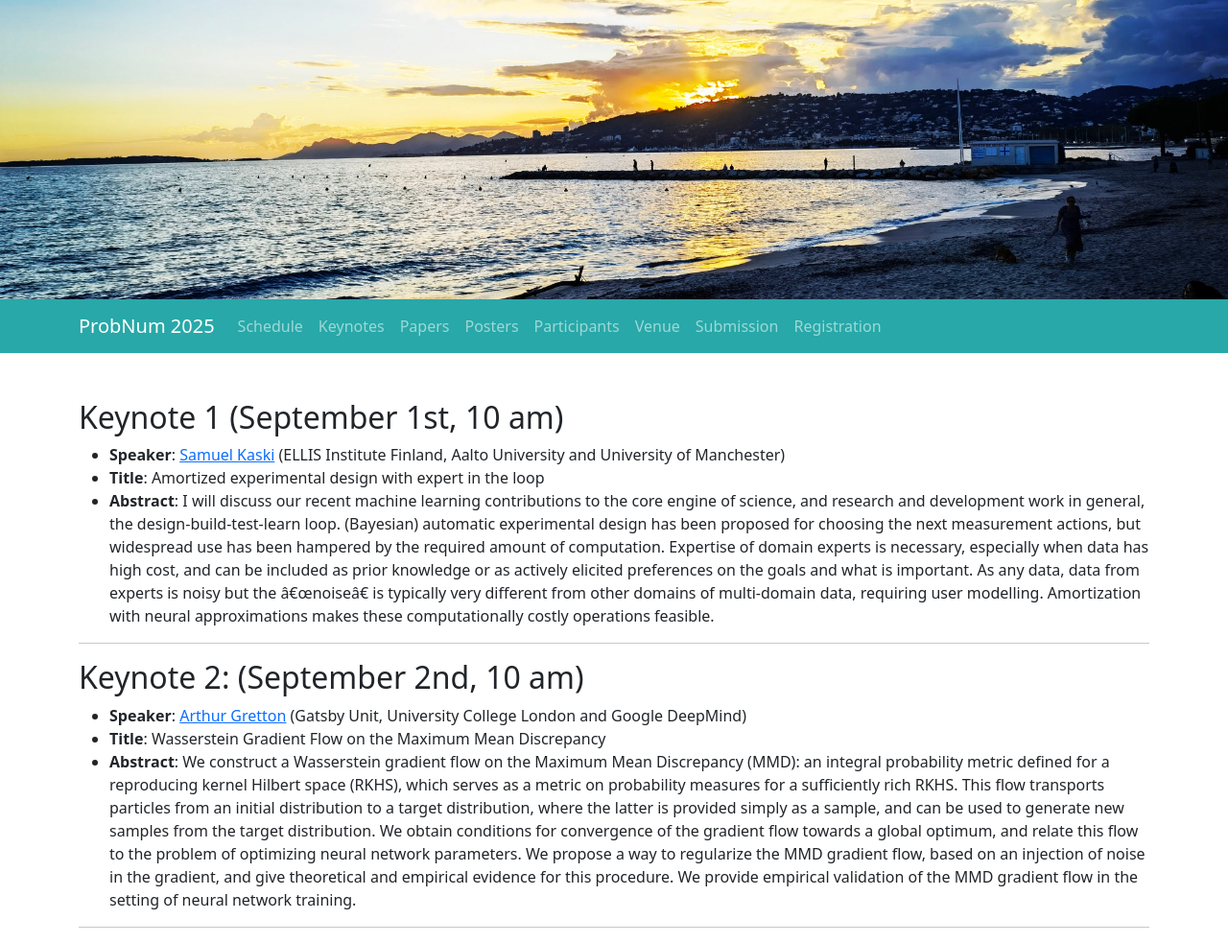
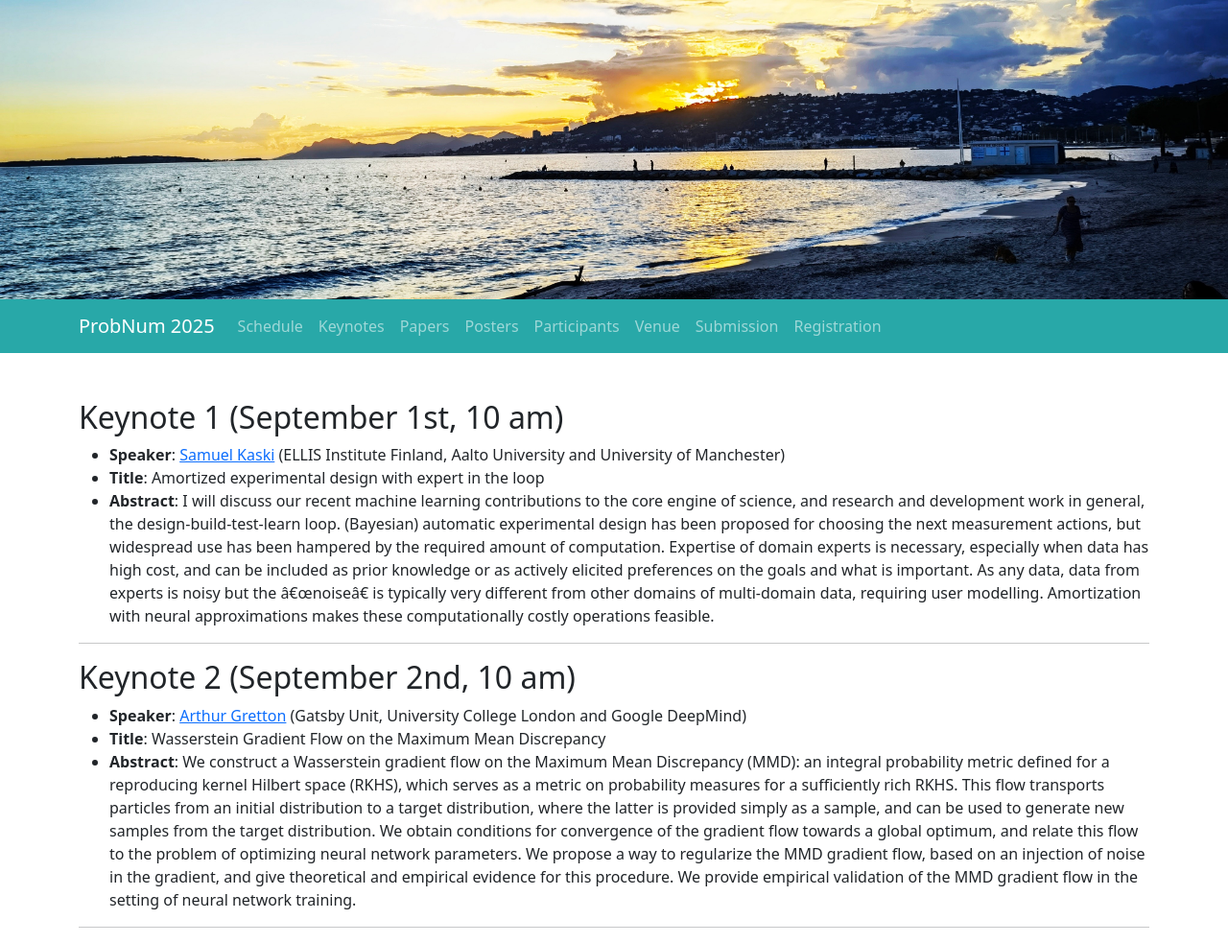
Before and after one commit to probnum2026/probnum2026.github.io, a Jekyll site: the page built from keynotes.md, in a window 1280 px wide. Shown: the whole page at 96% size. Built offline with Jekyll 4.4.1, drawn with Linux system fonts in a browser that asks for light colours; nearby versions of some CDN libraries.

```diff
--- a/keynotes.md
+++ b/keynotes.md
@@ -9,7 +9,7 @@ header_image: Juan2.jpg
 - **Abstract**: I will discuss our recent machine learning contributions to the core engine of science, and research and development work in general, the design-build-test-learn loop. (Bayesian) automatic experimental design has been proposed for choosing the next measurement actions, but widespread use has been hampered by the required amount of computation. Expertise of domain experts is necessary, especially when data has high cost, and can be included as prior knowledge or as actively elicited preferences on the goals and what is important. As any data, data from experts is noisy but the "noise" is typically very different from other domains of multi-domain data, requiring user modelling. Amortization with neural approximations makes these computationally costly operations feasible.
 
 ---
-## Keynote 2: (September 2nd, 10 am)
+## Keynote 2 (September 2nd, 10 am)
 - **Speaker**: [Arthur Gretton](https://www.gatsby.ucl.ac.uk/~gretton/) (Gatsby Unit, University College London and Google DeepMind)
 - **Title**: Wasserstein Gradient Flow on the Maximum Mean Discrepancy
 - **Abstract**: We construct a Wasserstein gradient flow on the Maximum Mean Discrepancy (MMD): an integral probability metric defined for a reproducing kernel Hilbert space (RKHS), which serves as a metric on probability measures for a sufficiently rich RKHS. This flow transports particles from an initial distribution to a target distribution, where the latter is provided simply as a sample, and can be used to generate new samples from the target distribution. We obtain conditions for convergence of the gradient flow towards a global optimum, and relate this flow to the problem of optimizing neural network parameters. We propose a way to regularize the MMD gradient flow, based on an injection of noise in the gradient, and give theoretical and empirical evidence for this procedure. We provide empirical validation of the MMD gradient flow in the setting of neural network training.
```
